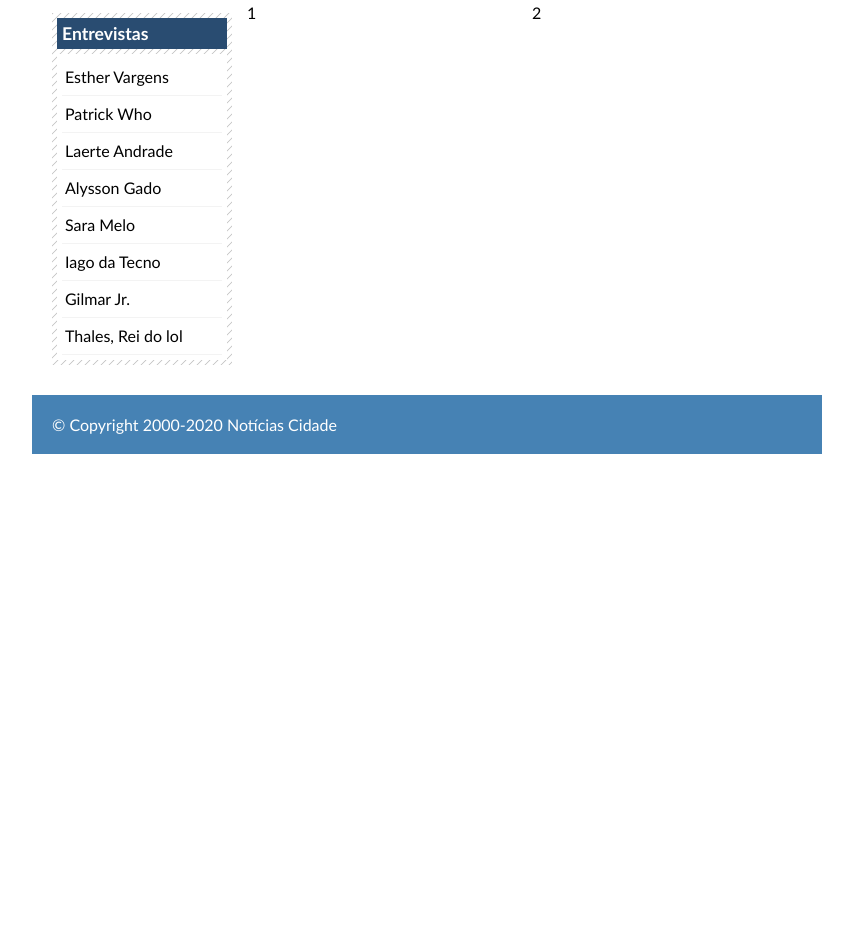
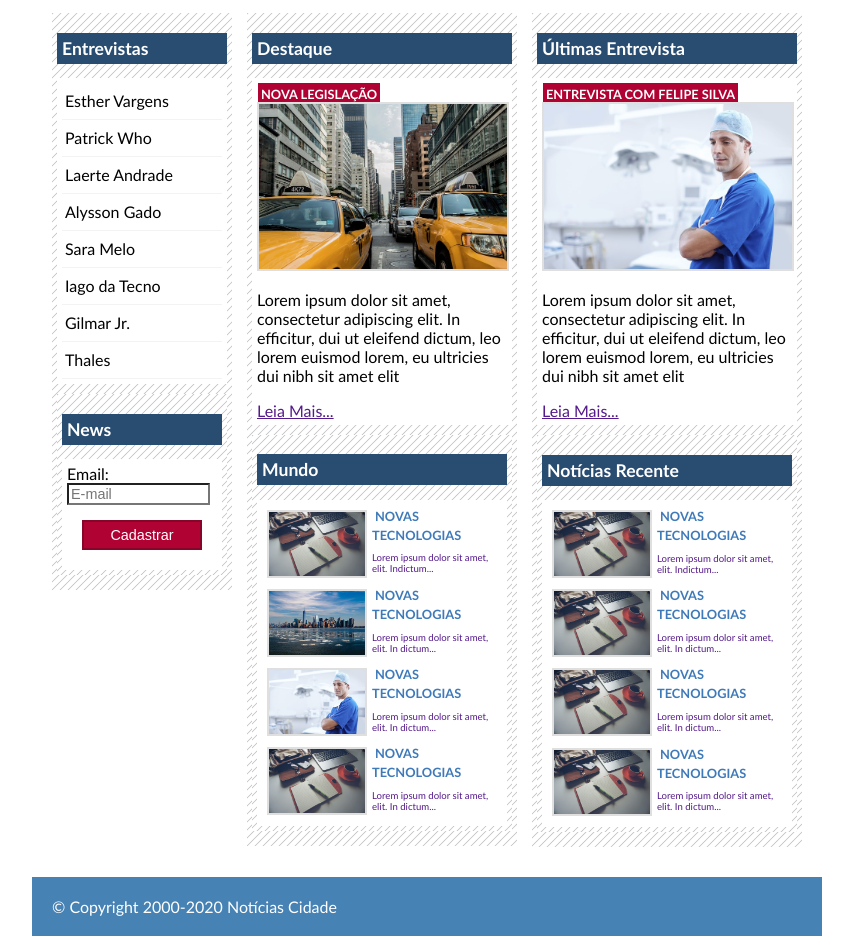
Before and after one commit to fernandadias04/Site-de-Noticias, a plain HTML site: page site de noticias/index.html in a window 1280 px wide. Shown: the part 232-1168 px from the top of the page, without its empty margins (213-1066 px from the left). Before the commit the page ends 800 px from the top, so only its background shows below. Drawn offline with Linux system fonts and the light colour scheme.

Commit message:
Finalização do projeto

```diff
--- a/site de noticias/css/estilo.css
+++ b/site de noticias/css/estilo.css
@@ -1,12 +1,51 @@
-*{
-	margin: 0;
-	padding: 0;
-}
+
 
 body{
 	font-family: "trebuchet Ms", Helvetica, sans-serif;
 	background: #fff url(../imagens/fundo.png) repeat-x;
+	margin: 0 auto;
+}
 
+label{
+	display: block;
+	cursor: pointer;
+}
+
+input[type="submit"] {
+	width:80%;
+	color:#fff;
+	background-color:#b10333;
+	border:2px solid #870529;
+	padding:5px;
+	margin: 10%;
+}
+
+input{
+	font-size: 0.9em;
+	background-color: #fff;
+	width: 90%;
+}
+
+img{
+	border: 2px solid #dfdfdf;
+	align-items: center;
+}
+img.imagem-principal{
+	width: 99%;
+	margin: 0 auto;
+}
+
+h3{
+	text-transform: uppercase;
+	display: inline;
+	font-size: 0.8em;
+	padding:3px;
+}
+
+ h3.destaque{
+	background: #b10333;
+	color:#fff;
+	margin: 1px;
 }
 
 #container {
@@ -29,7 +68,7 @@ body{
 	text-indent: -3000px
 }
 ul{
-	m0argin: 0;
+	margin: 0;
 	padding: 0;
 	list-style: none;
 }
@@ -115,6 +154,7 @@ body.home #navegacao a#fotos
 	margin: 10px 0;
 	padding: 5px;
 	background: #f3f3f3 url(../imagens/fundo-caixa.png);
+
 }
 
 .caixa-conteudo{
@@ -140,6 +180,36 @@ h2{
 	padding: 5px;
 }
 
+#lista-noticias li{
+	padding: 2px;
+	border-bottom: 1px solid #ccc;
+	height: 65px;
+}
+
+#lista-noticias  a img{
+	float: left;
+	margin: 5px;
+}
+
+#lista-noticias  a h3 {
+	text-decoration: none;
+	font-size: 0.8em;
+	color: #3e7ab9;
+}
+
+#lista-noticias  a  {
+	text-decoration: none;
+
+}
+
+#lista-noticias a p {
+
+	font-size: 0.6em;
+}
+#lista-noticias  a:hover {
+	background: #eee;
+	cursor: pointer;
+}
 #lateral ul a:hover{
 	background: #f9f9f9 url(../imagens/marcador.png) no-repeat left center;
 	padding-left: 20px;
--- a/site de noticias/index.html
+++ b/site de noticias/index.html
@@ -30,10 +30,112 @@
 
 		<div id="conteudo"><!--Começo Conteudo -->
 			<div id="primario">
-				1
+				<div class="caixa">
+					<h2>Destaque</h2>
+					<div class="caixa-conteudo">
+						<h3 class="destaque">Nova Legislação</h3>
+						<img class="imagem-principal" src="imagens/taxi.jpg" >
+						<p>
+							Lorem ipsum dolor sit amet, consectetur adipiscing elit. In efficitur, dui ut eleifend dictum, leo lorem euismod lorem, eu ultricies dui nibh sit amet elit
+						</p>
+						<a href="">Leia Mais...</a>
+					</div>
+
+						<div class="caixa">
+							<h2>Mundo</h2>
+						<div class="caixa-conteudo">
+
+						<ul>
+							<li id="lista-noticias">
+								<a href="">
+									<img src="imagens/tecnologia.jpg" width="40%">
+									<h3>Novas Tecnologias</h3>
+									<p>Lorem ipsum dolor sit amet, elit. Indictum...</p>
+								</a>
+							</li>
+								<li id="lista-noticias">
+								<a href="">
+									<img src="imagens/cidade.jpg" width="40%">
+									<h3>Novas Tecnologias</h3>
+									<p>Lorem ipsum dolor sit amet, elit. In  dictum...</p>
+								</a>
+
+							</li>
+							<li id="lista-noticias">
+								<a href="">
+									<img src="imagens/doutor.jpg" width="40%">
+									<h3>Novas Tecnologias</h3>
+									<p>Lorem ipsum dolor sit amet, elit. In  dictum...</p>
+								</a>
+
+							</li>
+							<li id="lista-noticias">
+								<a href="">
+									<img src="imagens/tecnologia.jpg" width="40%">
+									<h3>Novas Tecnologias</h3>
+									<p>Lorem ipsum dolor sit amet, elit. In  dictum...</p>
+								</a>
+
+							</li>
+						</ul>
+					</div>
+					</div>
+				</div>
+
 			</div>
 			<div id="secundario">
-				2
+				<div class="caixa">
+					<h2>Últimas Entrevista</h2>
+					<div class="caixa-conteudo">
+						<h3 class="destaque">Entrevista com Felipe Silva</h3>
+						<img class="imagem-principal" src="imagens/doutor.jpg" >
+						<p>
+							Lorem ipsum dolor sit amet, consectetur adipiscing elit. In efficitur, dui ut eleifend dictum, leo lorem euismod lorem, eu ultricies dui nibh sit amet elit
+						</p>
+						<a href="">Leia Mais...</a>
+					</div>
+
+						<div class="caixa">
+							<h2>Notícias Recente</h2>
+						<div class="caixa-conteudo">
+						<ul>
+							<li id="lista-noticias">
+								<a href="">
+									<img src="imagens/tecnologia.jpg" width="40%">
+									<h3>Novas Tecnologias</h3>
+									<p>Lorem ipsum dolor sit amet, elit. Indictum...</p>
+								</a>
+							</li>
+								<li id="lista-noticias">
+								<a href="">
+									<img src="imagens/tecnologia.jpg" width="40%">
+									<h3>Novas Tecnologias</h3>
+									<p>Lorem ipsum dolor sit amet, elit. In  dictum...</p>
+								</a>
+
+							</li>
+							<li id="lista-noticias">
+								<a href="">
+									<img src="imagens/tecnologia.jpg" width="40%">
+									<h3>Novas Tecnologias</h3>
+									<p>Lorem ipsum dolor sit amet, elit. In  dictum...</p>
+								</a>
+
+							</li>
+							<li id="lista-noticias">
+								<a href="">
+									<img src="imagens/tecnologia.jpg" width="40%">
+									<h3>Novas Tecnologias</h3>
+									<p>Lorem ipsum dolor sit amet, elit. In  dictum...</p>
+								</a>
+
+							</li>
+						</ul>
+
+					</div>
+</div>
+				</div>
+
 			</div>
 			<!--inicio lateral -->
 			<div id="lateral">
@@ -48,8 +150,22 @@
 							<li><a href="">Sara Melo</a></li>
 							<li><a href="">Iago da Tecno</a></li>
 							<li><a href="">Gilmar Jr.</a></li>
-							<li><a href="">Thales, Rei do lol</a></li>
+							<li><a href="">Thales</a></li>
 						</ul>
+					</div>
+					<div class="caixa">
+						<h2>News</h2>
+						<div class="caixa-conteudo">
+							<form>
+								<div>
+									<label for="email">Email:</label>
+									<input type="text" name="Email" id="email" placeholder="E-mail">
+								</div>
+								<div>
+									<input type="submit" value="Cadastrar" >
+								</div>
+							</form>
+						</div>
 					</div>
 				</div>
 			</div><!--fim lateral -->
```
Also changed, not shown: site de noticias/css/RODAPE.html (deleted, +0 -69 lines), site de noticias/css/a.css (deleted, +0 -56 lines).
